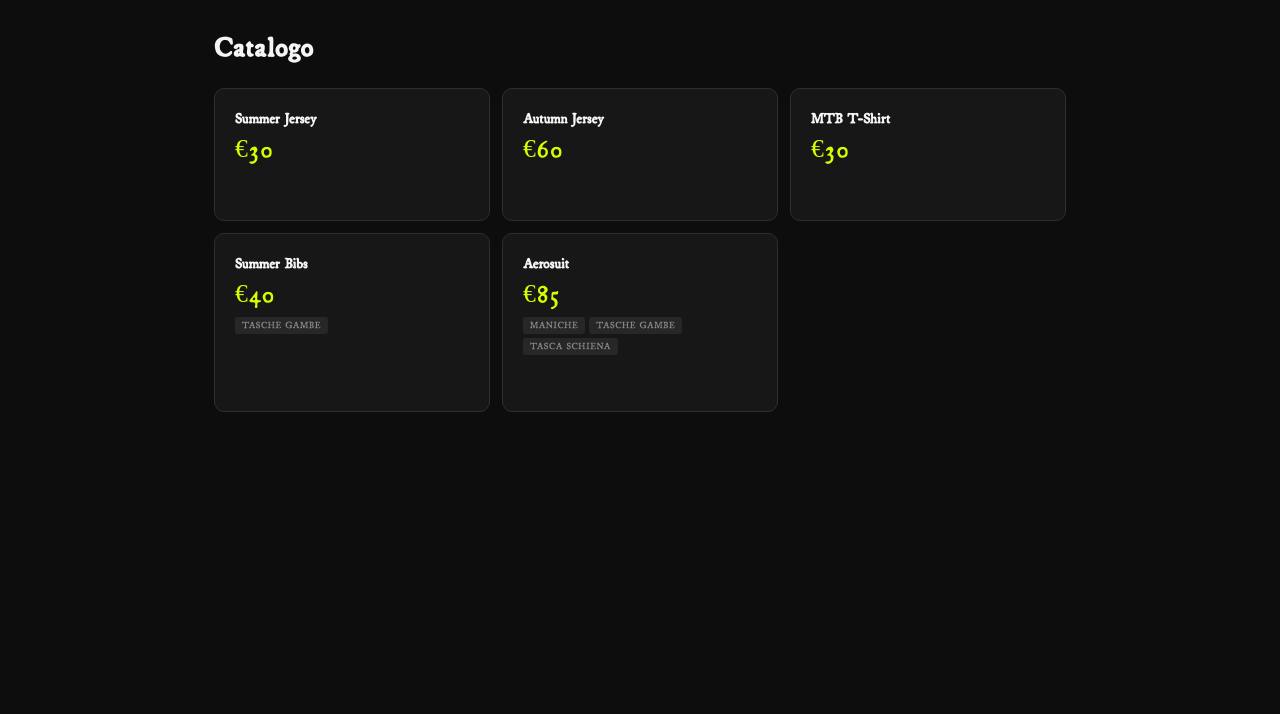
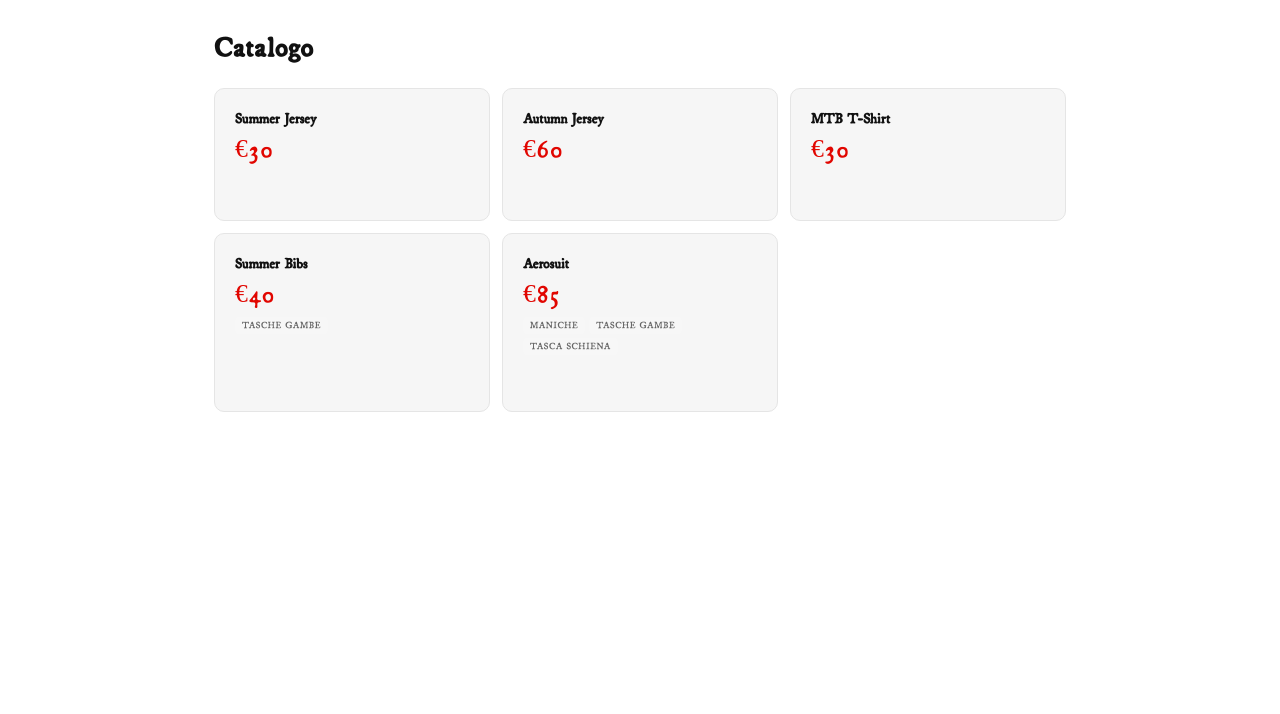
Before and after one commit to gimmi-i/circonvalley, a plain HTML site: page index.html in a window 1280 px wide. Shown: the part 86-800 px from the top of the page. Drawn offline with Linux system fonts and the light colour scheme.

Commit message:
Update index.html

```diff
--- a/index.html
+++ b/index.html
@@ -20,9 +20,15 @@
 }
 
     :root {
-      --bg: #0D0D0D; --surface: #171717; --border: #2E2E2E;
-      --accent: #D4FF00; --accent-dark: #A8CC00;
-      --text: #F5F5F5; --muted: #888; --danger: #FF4444;
+      --bg: #ffffff;
+      --surface: #f6f6f6;
+      --border: #e5e5e5;
+
+      --accent: #e10600;        /* rosso principale */
+      --accent-dark: #b80000;
+
+      --text: #111111;
+      --muted: #666666;
     }
     * { box-sizing: border-box; margin: 0; padding: 0; }
     body { background: var(--bg); color: var(--text); font-family: 'Broadsheet', serif; min-height: 100vh; }
```
